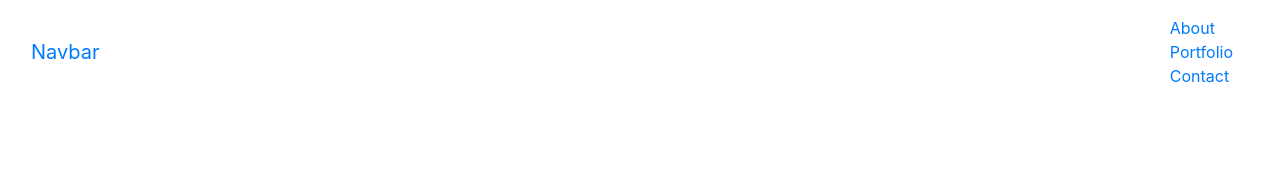
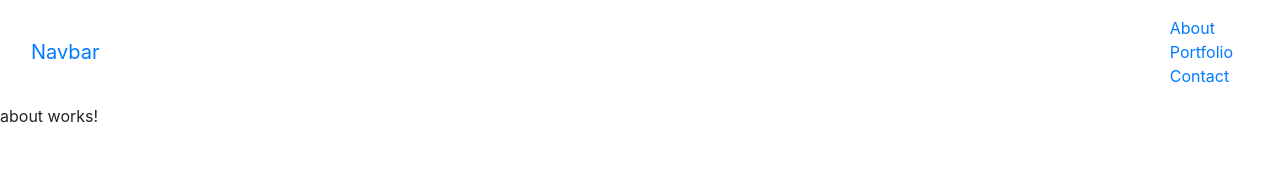
Before and after one commit to lex-attax/portfolio-page, an Angular app: page /about in a window 1280 px wide. Before the commit this address led to /. Shown: the top 194 px of the page. Built offline with nearby package versions, Linux system fonts and the light colour scheme.

Commit message:
add about component

```diff
--- /dev/null
+++ b/src/app/about/about.component.html
@@ -0,0 +1,3 @@
+<p>
+  about works!
+</p>
--- /dev/null
+++ b/src/app/about/about.component.ts
@@ -0,0 +1,15 @@
+import { Component, OnInit } from '@angular/core';
+
+@Component({
+  selector: 'app-about',
+  templateUrl: './about.component.html',
+  styleUrls: ['./about.component.css']
+})
+export class AboutComponent implements OnInit {
+
+  constructor() { }
+
+  ngOnInit() {
+  }
+
+}
--- a/src/app/app-routing/app-routing.module.ts
+++ b/src/app/app-routing/app-routing.module.ts
@@ -3,11 +3,12 @@ import { CommonModule } from '@angular/common';
 import { Routes, RouterModule } from '@angular/router';
 
 import { PortfolioComponent } from '../portfolio/portfolio.component';
+import { AboutComponent } from '../about/about.component';
 
 const appRoutes: Routes = [
   { path: '', redirectTo: '/portfolio', pathMatch: 'full' },
   { path: 'portfolio', component: PortfolioComponent },
-
+  { path: 'about', component: AboutComponent },
   ];
 
 @NgModule({
--- a/src/app/app.module.ts
+++ b/src/app/app.module.ts
@@ -8,13 +8,15 @@ import { AppComponent } from './app.component';
 import { HeaderComponent } from './header/header.component';
 import { PortfolioComponent } from './portfolio/portfolio.component';
 import { AppRoutingModule } from './app-routing/app-routing.module';
+import { AboutComponent } from './about/about.component';
 
 
 @NgModule({
   declarations: [
     AppComponent,
     HeaderComponent,
-    PortfolioComponent
+    PortfolioComponent,
+    AboutComponent
   ],
   imports: [
     BrowserModule,
```
Also changed, not shown: src/app/about/about.component.css (added), 1 other file (tests, documents, lock files or other folders).
